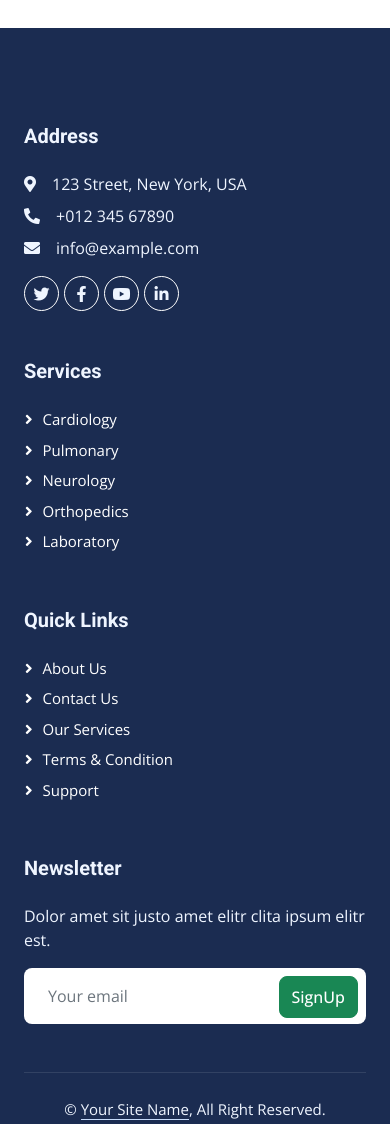
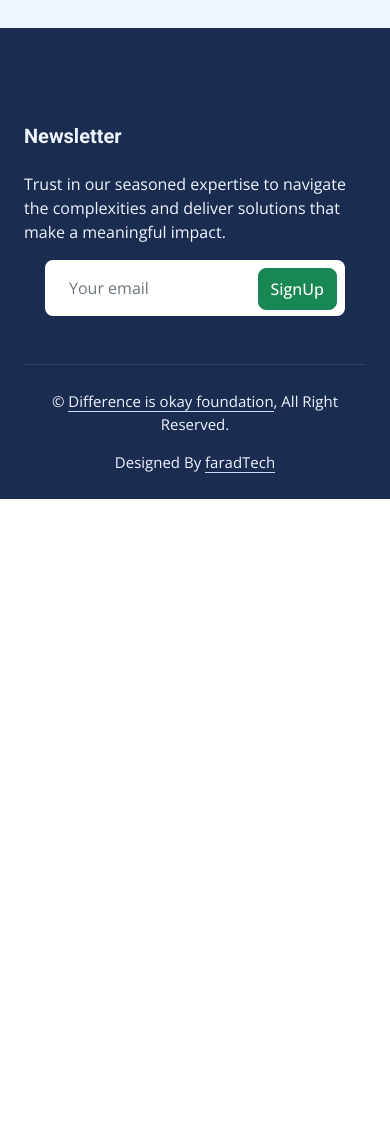
Before and after one commit to ransjnr/difference-is-okay-foundation, a plain HTML site: page service.html in a window 390 px wide. Shown: the part 4880-6004 px from the top of the page. After the commit the page ends 5379 px from the top, so only its background shows below. Drawn offline with nearby package versions, Linux system fonts and the light colour scheme.

Commit message:
update topbars

```diff
--- a/service.html
+++ b/service.html
@@ -48,7 +48,7 @@
             <div class="col-lg-7 px-5 text-start">
                 <div class="h-100 d-inline-flex align-items-center py-3 me-4">
                     <small class="fa fa-map-marker-alt text-success me-2"></small>
-                    <small>123 Street, New York, USA</small>
+                    <small>Accra, Ghana</small>
                 </div>
                 <div class="h-100 d-inline-flex align-items-center py-3">
                     <small class="far fa-clock text-success me-2"></small>
@@ -58,17 +58,10 @@
             <div class="col-lg-5 px-5 text-end">
                 <div class="h-100 d-inline-flex align-items-center py-3 me-4">
                     <small class="fa fa-phone-alt text-success me-2"></small>
-                    <small>+012 345 6789</small>
-                </div>
-                <div class="h-100 d-inline-flex align-items-center">
-                    <a class="btn btn-sm-square rounded-circle bg-white text-success me-1" href=""><i class="fab fa-facebook-f"></i></a>
-                    <a class="btn btn-sm-square rounded-circle bg-white text-success me-1" href=""><i class="fab fa-twitter"></i></a>
-                    <a class="btn btn-sm-square rounded-circle bg-white text-success me-1" href=""><i class="fab fa-linkedin-in"></i></a>
-                    <a class="btn btn-sm-square rounded-circle bg-white text-success me-0" href=""><i class="fab fa-instagram"></i></a>
+                    <small>+233 50 874 9039</small>
                 </div>
             </div>
         </div>
-    </div>
     <!-- Topbar End -->
 
     <!-- Navbar Start -->
@@ -295,39 +288,11 @@
     <!-- Footer Start -->
     <div class="container-fluid bg-dark text-light footer mt-5 pt-5 wow fadeIn" data-wow-delay="0.1s">
         <div class="container py-5">
-            <div class="row g-5">
-                <div class="col-lg-3 col-md-6">
-                    <h5 class="text-light mb-4">Address</h5>
-                    <p class="mb-2"><i class="fa fa-map-marker-alt me-3"></i>123 Street, New York, USA</p>
-                    <p class="mb-2"><i class="fa fa-phone-alt me-3"></i>+012 345 67890</p>
-                    <p class="mb-2"><i class="fa fa-envelope me-3"></i>info@example.com</p>
-                    <div class="d-flex pt-2">
-                        <a class="btn btn-outline-light btn-social rounded-circle" href=""><i class="fab fa-twitter"></i></a>
-                        <a class="btn btn-outline-light btn-social rounded-circle" href=""><i class="fab fa-facebook-f"></i></a>
-                        <a class="btn btn-outline-light btn-social rounded-circle" href=""><i class="fab fa-youtube"></i></a>
-                        <a class="btn btn-outline-light btn-social rounded-circle" href=""><i class="fab fa-linkedin-in"></i></a>
-                    </div>
-                </div>
-                <div class="col-lg-3 col-md-6">
-                    <h5 class="text-light mb-4">Services</h5>
-                    <a class="btn btn-link" href="">Cardiology</a>
-                    <a class="btn btn-link" href="">Pulmonary</a>
-                    <a class="btn btn-link" href="">Neurology</a>
-                    <a class="btn btn-link" href="">Orthopedics</a>
-                    <a class="btn btn-link" href="">Laboratory</a>
-                </div>
-                <div class="col-lg-3 col-md-6">
-                    <h5 class="text-light mb-4">Quick Links</h5>
-                    <a class="btn btn-link" href="">About Us</a>
-                    <a class="btn btn-link" href="">Contact Us</a>
-                    <a class="btn btn-link" href="">Our Services</a>
-                    <a class="btn btn-link" href="">Terms & Condition</a>
-                    <a class="btn btn-link" href="">Support</a>
-                </div>
+            <div class="row g-5 justify-content-center">
                 <div class="col-lg-3 col-md-6">
                     <h5 class="text-light mb-4">Newsletter</h5>
-                    <p>Dolor amet sit justo amet elitr clita ipsum elitr est.</p>
-                    <div class="position-relative mx-auto" style="max-width: 400px;">
+                    <p>Trust in our seasoned expertise to navigate the complexities and deliver solutions that make a meaningful impact.</p>
+                    <div class="position-relative mx-auto" style="max-width: 300px;">
                         <input class="form-control border-0 w-100 py-3 ps-4 pe-5" type="text" placeholder="Your email">
                         <button type="button" class="btn btn-success py-2 position-absolute top-0 end-0 mt-2 me-2">SignUp</button>
                     </div>
@@ -338,17 +303,18 @@
             <div class="copyright">
                 <div class="row">
                     <div class="col-md-6 text-center text-md-start mb-3 mb-md-0">
-                        &copy; <a class="border-bottom" href="#">Your Site Name</a>, All Right Reserved.
+                        &copy; <a class="border-bottom" href="#">Difference is okay foundation</a>, All Right Reserved.
                     </div>
                     <div class="col-md-6 text-center text-md-end">
                         <!--/*** This template is free as long as you keep the footer author’s credit link/attribution link/backlink. If you'd like to use the template without the footer author’s credit link/attribution link/backlink, you can purchase the Credit Removal License from "https://htmlcodex.com/credit-removal". Thank you for your support. ***/-->
-                        Designed By <a class="border-bottom" href="https://htmlcodex.com">HTML Codex</a>
+                        Designed By <a class="border-bottom" href="">faradTech</a>
                     </div>
                 </div>
             </div>
         </div>
     </div>
     <!-- Footer End -->
+
 
 
     <!-- Back to Top -->
```
Also changed, not shown: contact.html (+5 -33 lines).
